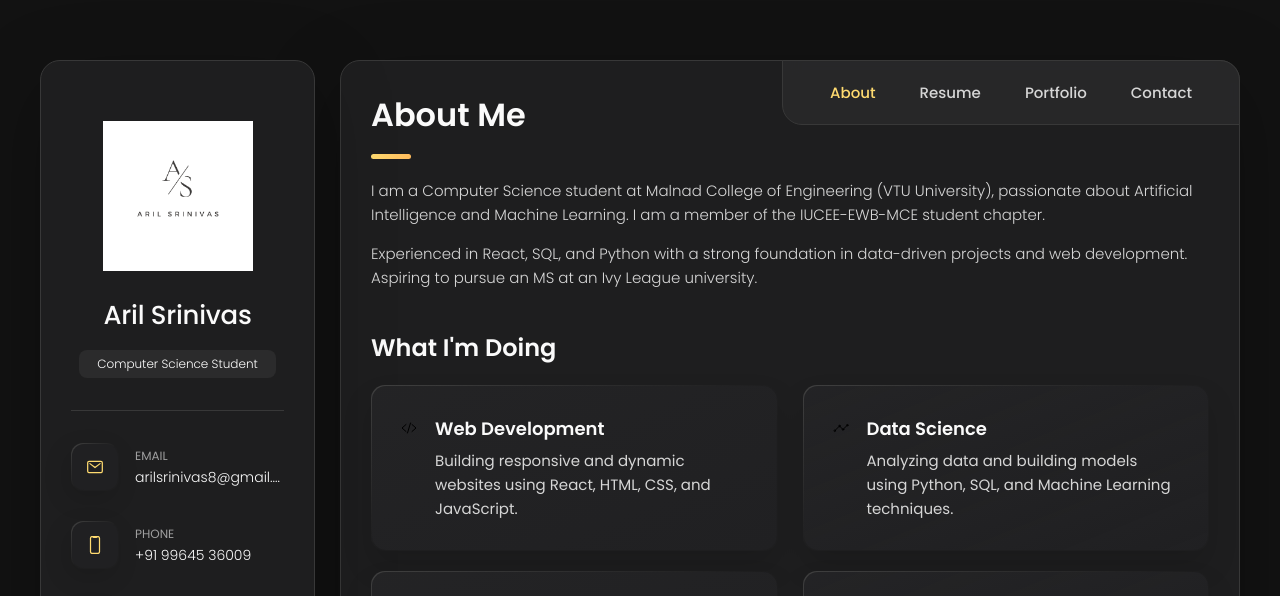
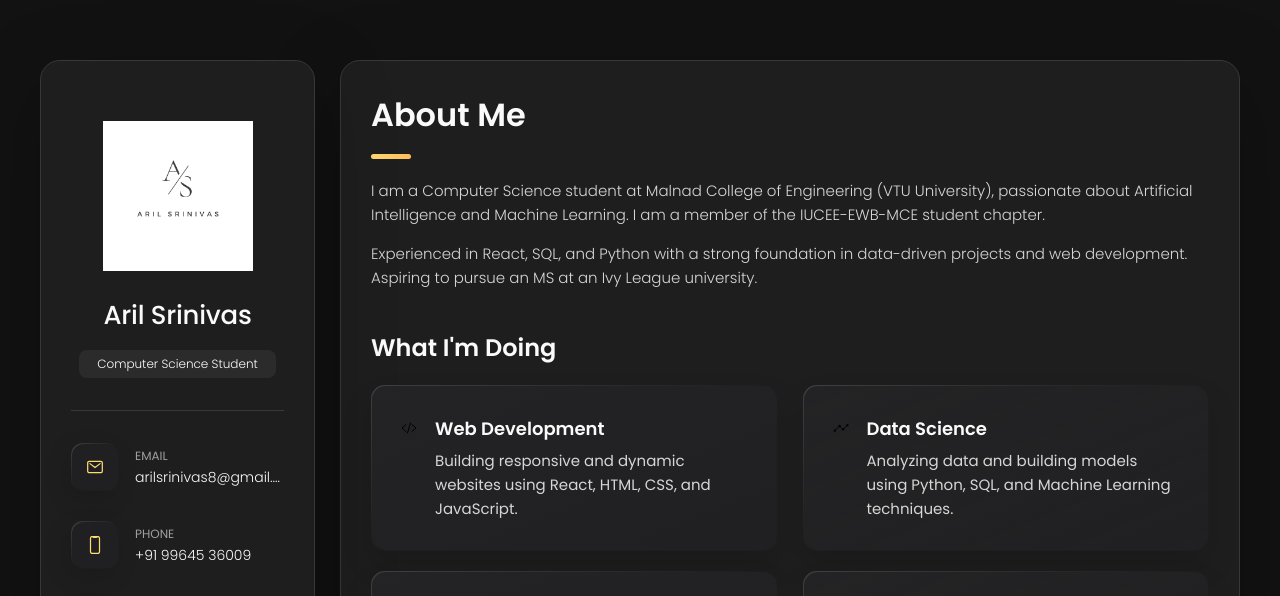
Before and after one commit to Arilsrinivas/Arilsrinivas.github.io, a plain HTML site: page index.html in a window 1280 px wide. Shown: the top 596 px of the page. Drawn offline with nearby package versions, Linux system fonts and the light colour scheme.

Commit message:
Update index.html with new content
Replaced HTML content with a new version, maintaining the structure and elements while updating the content.

```diff
--- a/index.html
+++ b/index.html
@@ -138,34 +138,6 @@
 
         <div class="main-content">
 
-            <!--
-        - #NAVBAR
-      -->
-
-            <nav class="navbar">
-
-                <ul class="navbar-list">
-
-                    <li class="navbar-item">
-                        <button class="navbar-link  active" data-nav-link>About</button>
-                    </li>
-
-                    <li class="navbar-item">
-                        <button class="navbar-link  resume" data-nav-link>Resume</button>
-                    </li>
-
-                    <li class="navbar-item">
-                        <button class="navbar-link  portfolio" data-nav-link>Portfolio</button>
-                    </li>
-
-                    <li class="navbar-item">
-                        <button class="navbar-link  contact" data-nav-link>Contact</button>
-                    </li>
-
-                </ul>
-
-            </nav>
-
 
             <!--
         - #ABOUT
```
